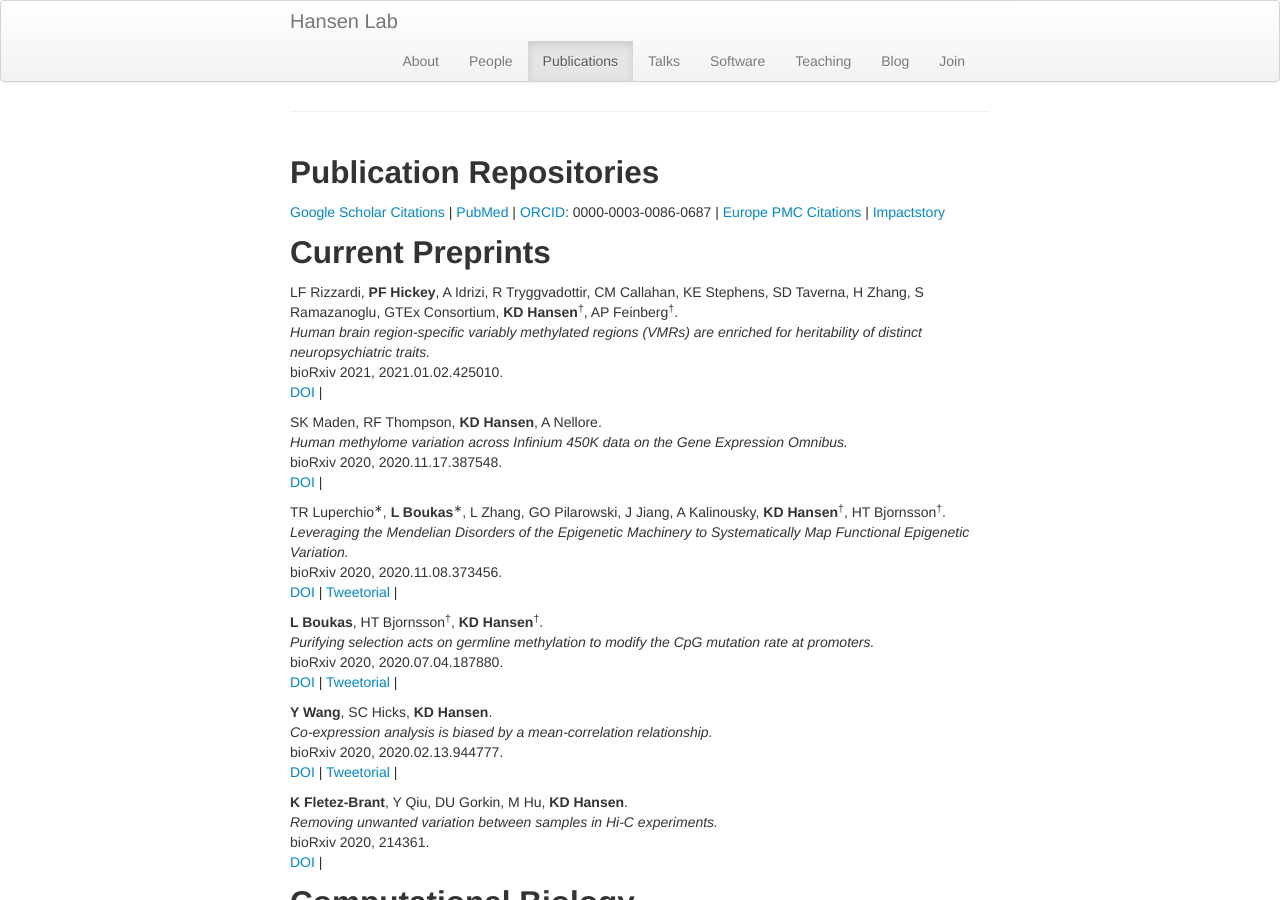
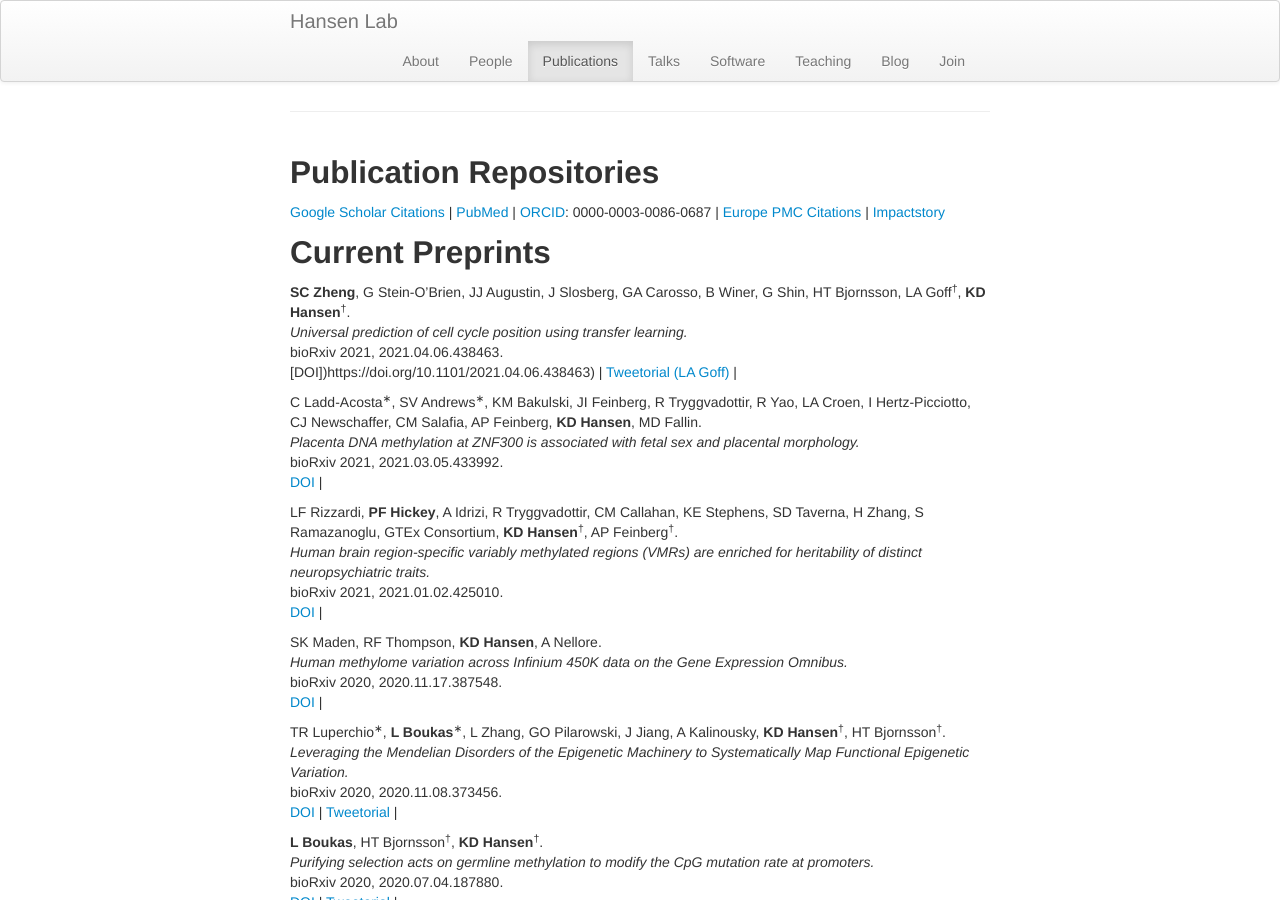
Before and after one commit to hansenlab/hansenlab.github.io, a Jekyll site: the page built from 02-pubs.md, in a window 1280 px wide and 900 px high. Built offline with Jekyll 4.4.1, drawn with Linux system fonts in a browser that asks for light colours; comment, search, counter and statistics services are not loaded.

Commit message:
new preprint

```diff
--- a/02-pubs.md
+++ b/02-pubs.md
@@ -19,6 +19,20 @@ Publication Repositories
 
 Current Preprints
 -----------------
+
+
+**SC Zheng**, G Stein-O'Brien, JJ Augustin, J Slosberg, GA Carosso, B Winer, G Shin, HT Bjornsson, LA Goff<sup>&dagger;</sup>, **KD Hansen**<sup>&dagger;</sup>.
+_Universal prediction of cell cycle position using transfer learning._
+bioRxiv 2021, 2021.04.06.438463.
+[DOI])https://doi.org/10.1101/2021.04.06.438463) |
+[Tweetorial (LA Goff)](https://twitter.com/loyalgoff/status/1379806742167527427?s=20) |
+<span data-badge-type="4" data-doi="10.1101/2021.04.06.438463" data-hide-no-mentions="true" class="altmetric-embed"> </span>
+
+C Ladd-Acosta<sup>&lowast;</sup>, SV Andrews<sup>&lowast;</sup>, KM Bakulski, JI Feinberg, R Tryggvadottir, R Yao, LA Croen, I Hertz-Picciotto, CJ Newschaffer, CM Salafia, AP Feinberg, **KD Hansen**, MD Fallin.
+_Placenta DNA methylation at ZNF300 is associated with fetal sex and placental morphology._
+bioRxiv 2021, 2021.03.05.433992.
+[DOI](https://doi.org/10.1101/2021.03.05.433992) |
+<span data-badge-type="4" data-doi="10.1101/2021.03.05.433992" data-hide-no-mentions="true" class="altmetric-embed"> </span>
 
 LF Rizzardi, **PF Hickey**, A Idrizi, R Tryggvadottir, CM Callahan, KE Stephens, SD Taverna, H Zhang, S Ramazanoglu, GTEx Consortium, **KD Hansen**<sup>&dagger;</sup>, AP Feinberg<sup>&dagger;</sup>.
 _Human brain region-specific variably methylated regions (VMRs) are enriched for heritability of distinct neuropsychiatric traits._
```
